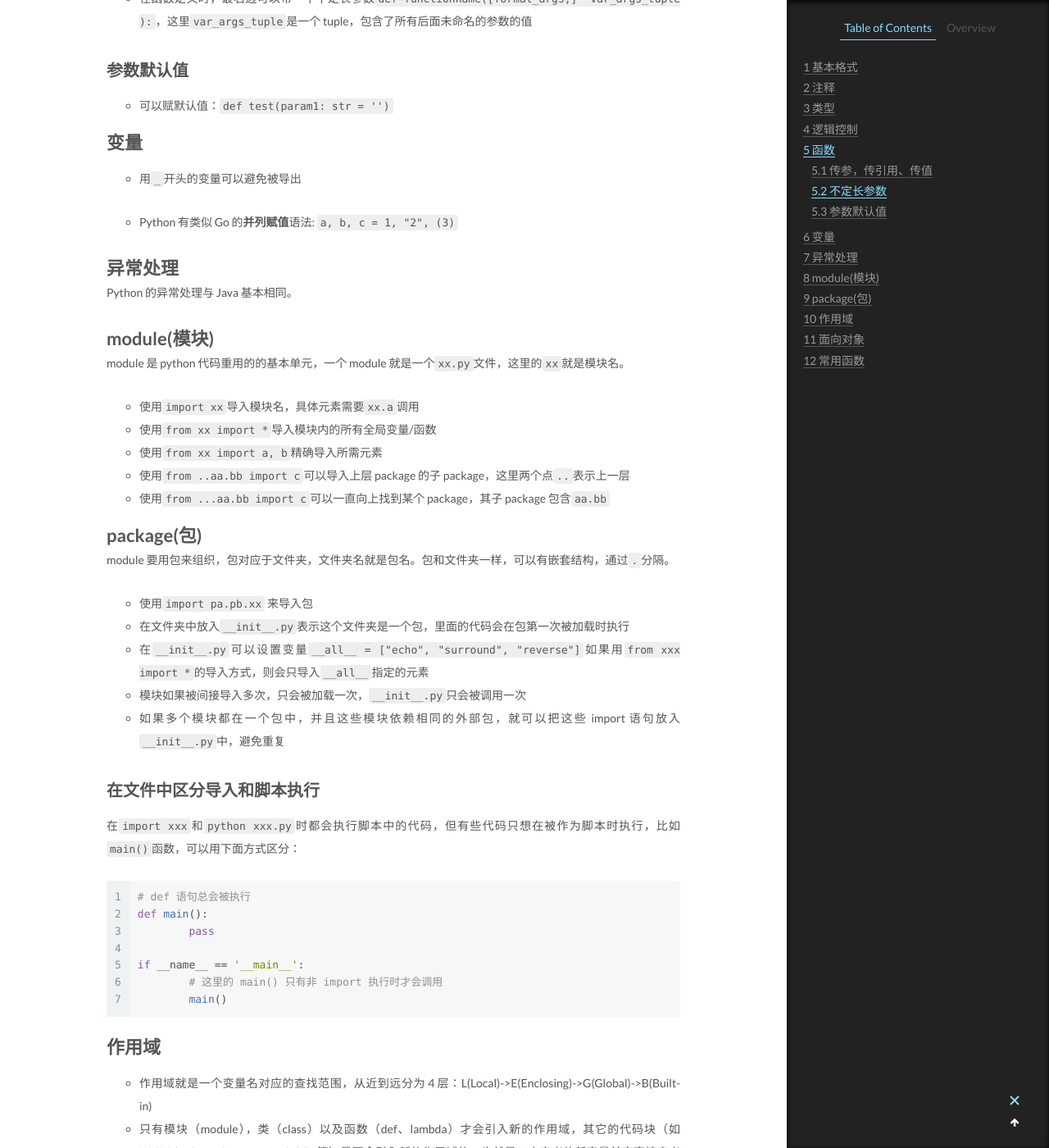
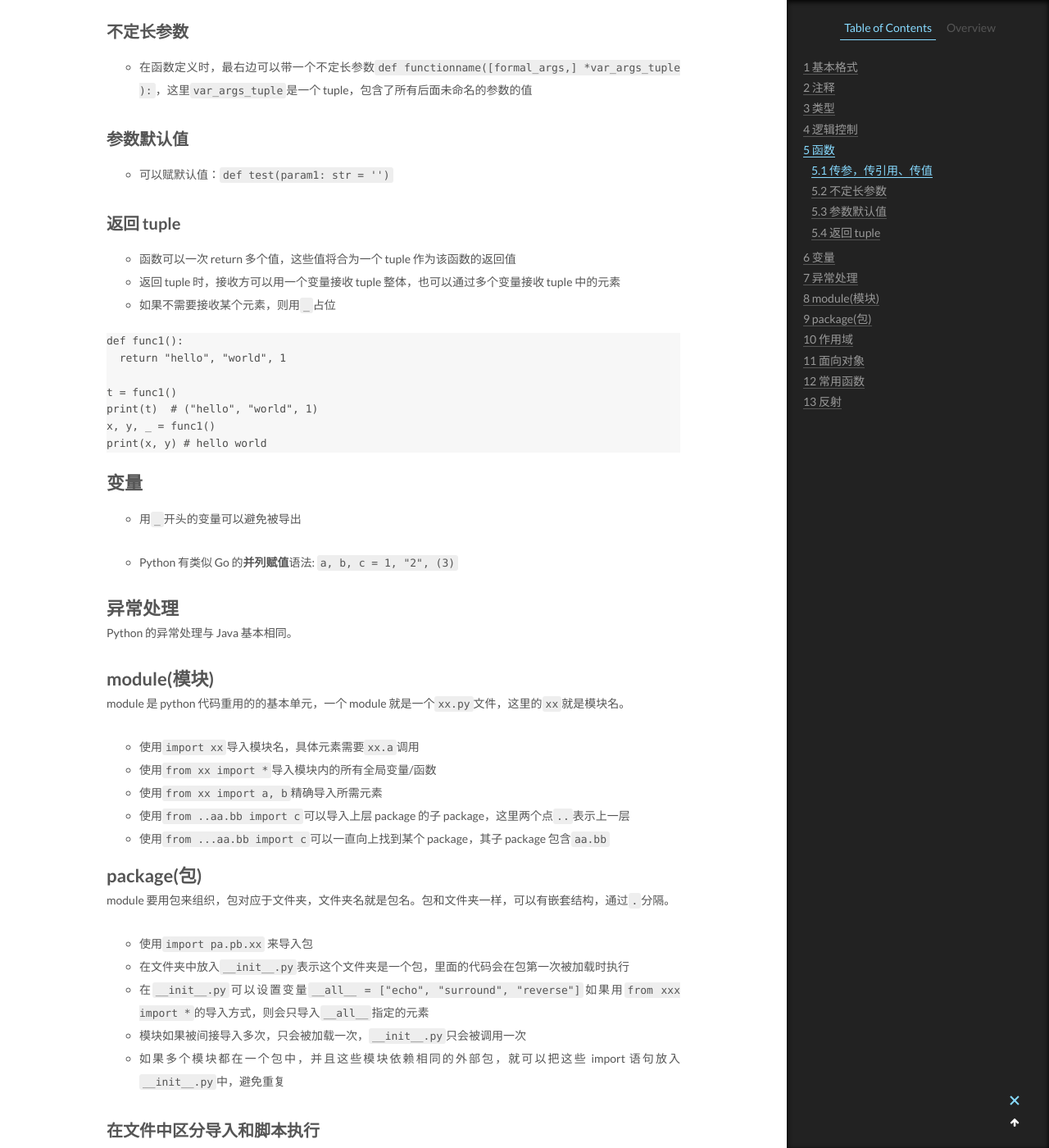
Before and after one commit to CodeHunter2006/CodeHunter2006.github.io, a Jekyll site: the page built from _posts/2023-01-07-Python_Syntex.md, in a window 1280 px wide and 1400 px high, scrolled down 10017 px. Shown: the whole window at 82% size. Built offline with Jekyll 4.4.1, drawn with Linux system fonts in a browser that asks for light colours; some of the changed text lies outside the part shown.

Commit message:
doc: add comments

````diff
--- a/_posts/2023-01-07-Python_Syntex.md
+++ b/_posts/2023-01-07-Python_Syntex.md
@@ -104,7 +104,10 @@ Python 支持三种数字类型：int float complex
 
 ### dict 内置函数
 
-- `dict.items()`返回一个 dict 内容的 list，形如：`[(key1,value1), (key2,value2), ...]`
+- `dict.items()`
+  返回一个 dict 内容的 list，形如：`[(key1,value1), (key2,value2), ...]`
+- `pop(key[,default])`
+  删除对应的 key 的 item，并返回对应的 value。可以设定 default 值，如果没有 key 则返回 defualt value。
 
 ## set
 
@@ -209,6 +212,7 @@ def func1(param1: int, param2: str = "default") -> dict {
     - 注意，是`typing`包下的类，并且参数要以`[]`包裹
   - 比如**嵌套**类型`typing.List[typing.Tuple[str, str]]`
   - 比如有**不定项** tuple`Tuple[int, ...]`
+  - **可能返回 None** `Optional[str]`
   - 注意，这里的`typing.Dict`等**只能用于类型描述**，不可以真的当成类型去实例化对象，如`x = typing.Dict()`将会报错
 
 - `callable`
@@ -428,6 +432,22 @@ testYield()
 ## 参数默认值
 
 - 可以赋默认值：`def test(param1: str = '')`
+
+## 返回 tuple
+
+- 函数可以一次 return 多个值，这些值将合为一个 tuple 作为该函数的返回值
+- 返回 tuple 时，接收方可以用一个变量接收 tuple 整体，也可以通过多个变量接收 tuple 中的元素
+- 如果不需要接收某个元素，则用`_`占位
+
+```Python
+def func1():
+  return "hello", "world", 1
+
+t = func1()
+print(t)  # ("hello", "world", 1)
+x, y, _ = func1()
+print(x, y) # hello world
+```
 
 # 变量
 
@@ -595,3 +615,11 @@ print(o.field, A.field) # 1 2
 
 - `dir(SampleClass)`
   查看类的成员
+
+# 反射
+
+- `getattr(object, name[, default])`
+  输入对象、成员名，返回成员的引用
+
+- `hasattr(object，name)`
+  判断对象是否有指定名字的成员
````
Also changed, not shown: other parts of _posts/2023-01-07-Python_Syntex.md (+1 -1 lines), _posts/2020-03-18-SQL_CMD.md (+8 -0 lines).
